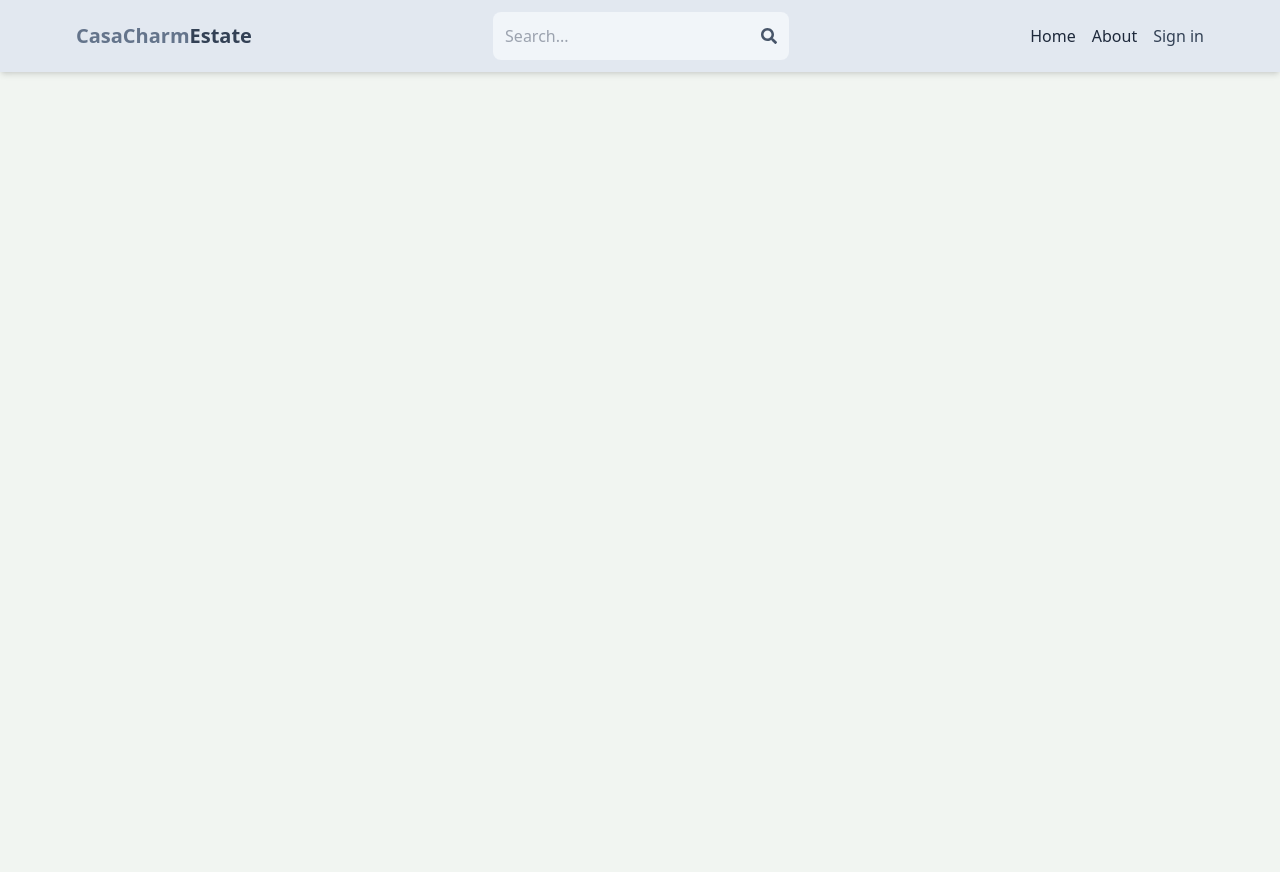
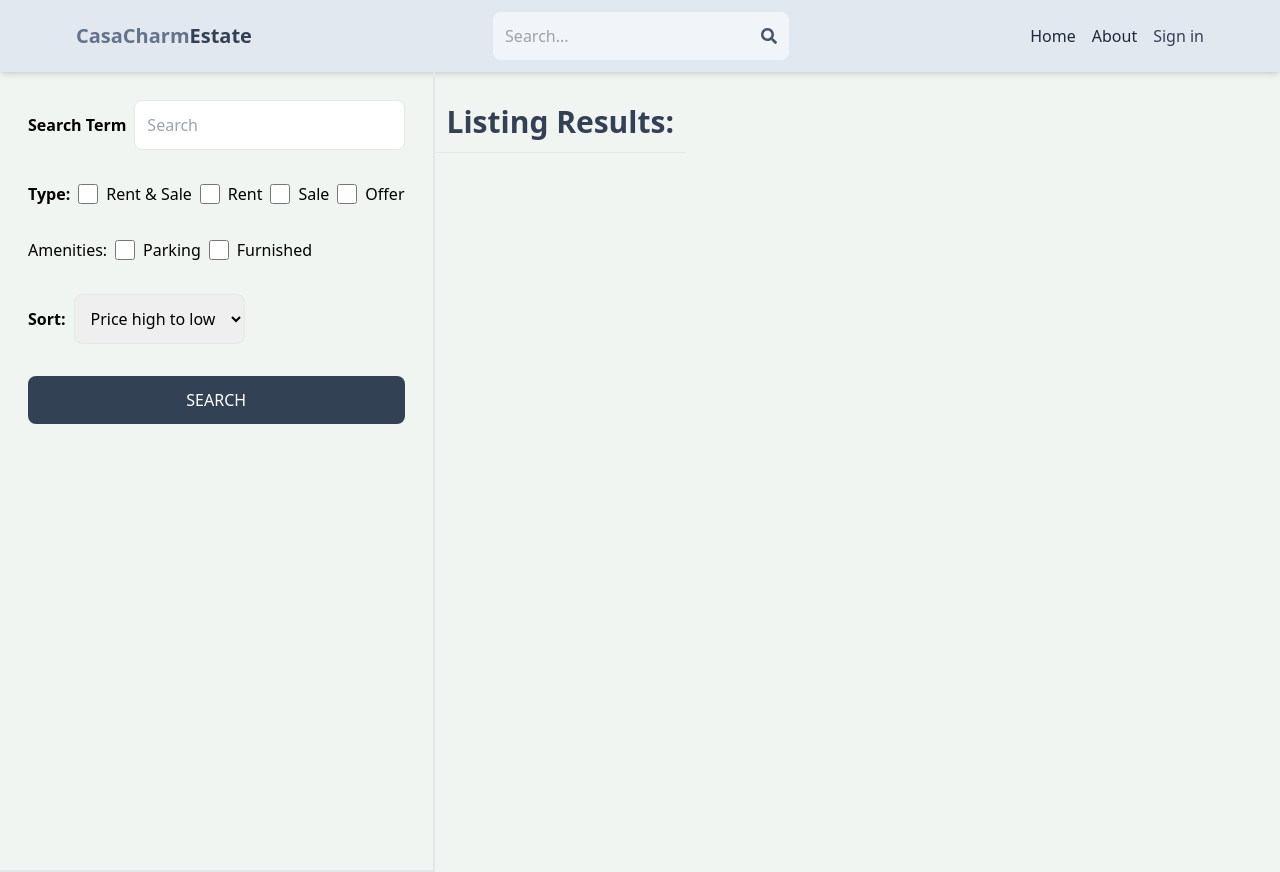
Before and after one commit to XhaninaIna/mern-estate, a React (Vite) app in the folder client/: page /search in a window 1280 px wide. Before the commit the page ends 800 px from the top, so only its background shows below. Built offline with nearby package versions, Linux system fonts and the light colour scheme; no server answers.

Commit message:
create search page UI

```diff
--- a/client/src/App.jsx
+++ b/client/src/App.jsx
@@ -9,6 +9,7 @@
 import CreateListing from "./pages/CreateListing";
 import UpdateListing from "./pages/UpdateListing";
 import Listing from "./pages/Listing";
+import Search from "./pages/Search";
 export default function App() {
   return (
     <BrowserRouter>
@@ -18,6 +19,7 @@
         <Route path="/sign-in" element={<SignIn />} />
         <Route path="/sign-up" element={<SignUp />} />
         <Route path="/about" element={<About />} />
+        <Route path="/search" element={<Search />} />
         <Route element={<PrivateRoute />}>
           <Route path="/profile" element={<Profile />} />
           <Route path="/create-listing" element={<CreateListing />} />
--- /dev/null
+++ b/client/src/pages/Search.jsx
@@ -0,0 +1,72 @@
+import React from "react";
+
+export default function Search() {
+  return (
+    <div className="flex flex-col md:flex-row">
+      <div className="p-7 border-b-2  md:border-r-2 md:min-h-screen">
+        <form className="flex flex-col gap-8">
+          <div className="flex items-center gap-2">
+            <label className="whitespace-nowrap font-semibold">
+              Search Term
+            </label>
+            <input
+              type="text"
+              id="serachTerm"
+              placeholder="Search"
+              className="border rounded-lg p-3 w-full"
+            />
+          </div>
+          <div className="flex gap-2 flex-wrap items-center">
+            <label className="font-semibold">Type:</label>
+            <div className="flex gap-2 ">
+              <input type="checkbox" id="all" className="w-5" />
+              <span>Rent & Sale</span>
+            </div>
+            <div className="flex gap-2 ">
+              <input type="checkbox" id="rent" className="w-5" />
+              <span>Rent </span>
+            </div>
+            <div className="flex gap-2 ">
+              <input type="checkbox" id="sale" className="w-5" />
+              <span>Sale</span>
+            </div>
+            <div className="flex gap-2 ">
+              <input type="checkbox" id="offer" className="w-5" />
+              <span>Offer</span>
+            </div>
+          </div>
+
+          <div className="flex gap-2 flex-wrap items-center">
+            <label>Amenities:</label>
+            <div className="flex gap-2 ">
+              <input type="checkbox" id="parking" className="w-5" />
+              <span>Parking</span>
+            </div>
+            <div className="flex gap-2 ">
+              <input type="checkbox" id="furnished" className="w-5" />
+              <span>Furnished </span>
+            </div>
+          </div>
+
+          <div className="flex items-center gap-2">
+            <label className="font-semibold">Sort:</label>
+            <select name="" id="sort_order" className="border rounded-lg p-3">
+              <option>Price high to low</option>
+              <option>Price low to high</option>
+              <option>Latest</option>
+              <option>Oldest</option>
+            </select>
+          </div>
+          <button className="bg-slate-700 text-white p-3 rounded-lg uppercase hover:opacity-95">
+            Search
+          </button>
+        </form>
+      </div>
+      <div className=" ">
+        <h1 className="text-3xl font-semibold border-b p-3 text-slate-700 mt-5">
+          Listing Results:
+        </h1>
+      </div>
+    </div>
+  );
+}
```
